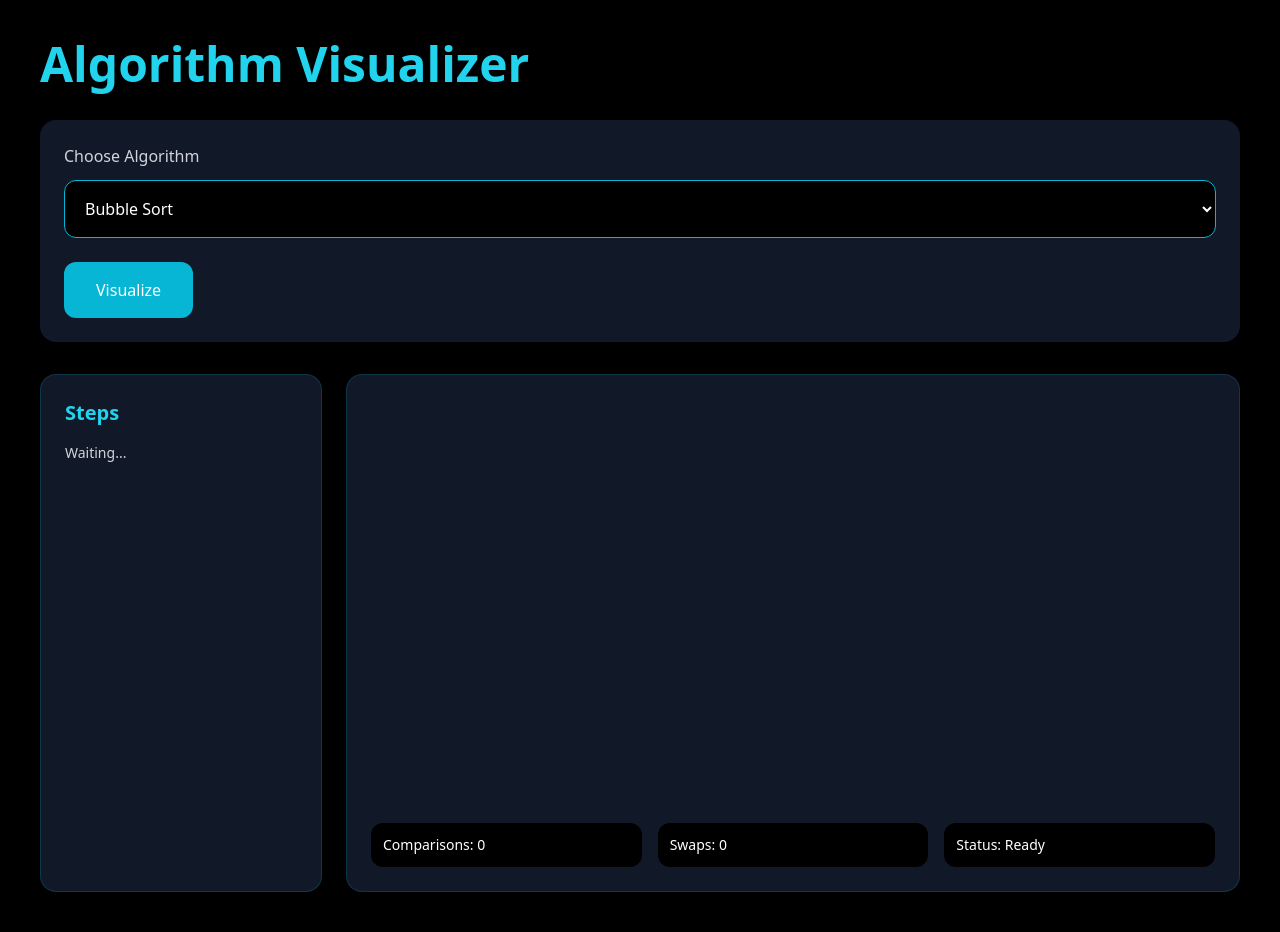
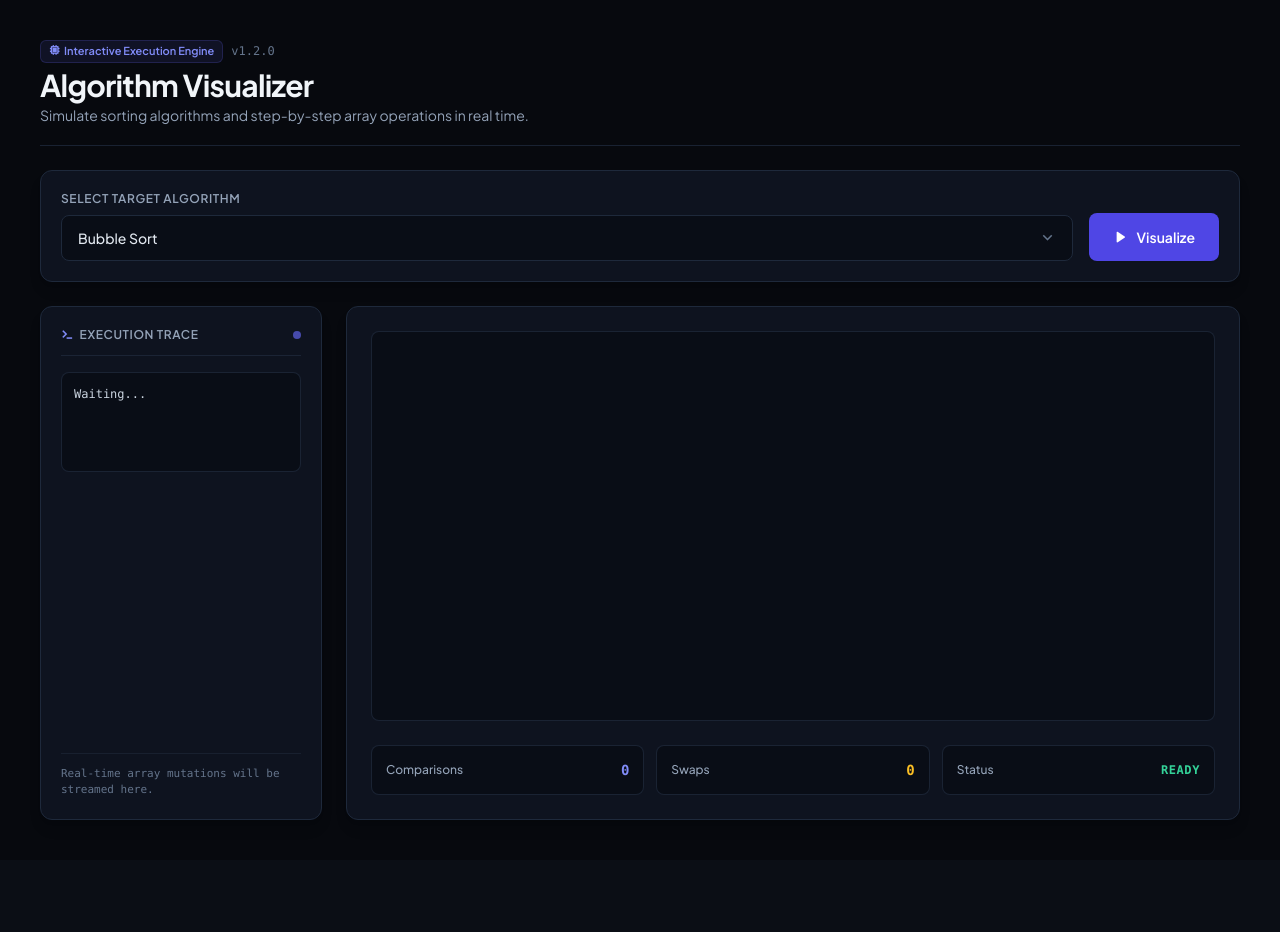
Before and after one commit to Mehedi-764/campuscoder-ai, a Django app: page /visualizer/ in a window 1280 px wide. After the commit the page ends 820 px from the top, so only its background shows below. Run offline with Django 5.2, Linux system fonts and the light colour scheme; some libraries are stand-ins or nearby versions.

Commit message:
Update visualizer.html

```diff
--- a/templates/users/visualizer.html
+++ b/templates/users/visualizer.html
@@ -1,88 +1,125 @@
 <!DOCTYPE html>
-<html>
+<html lang="en">
 
 <head>
-
   <meta charset="UTF-8">
   <meta name="viewport" content="width=device-width, initial-scale=1.0">
 
-<title>Algorithm Visualizer</title>
+  <title>Algorithm Visualizer | CampusCoder AI</title>
 
   <script src="https://cdn.tailwindcss.com"></script>
-
-<link href="https://cdn.jsdelivr.net/npm/remixicon@4.5.0/fonts/remixicon.css" rel="stylesheet"/>
+  <link href="https://cdn.jsdelivr.net/npm/remixicon@4.5.0/fonts/remixicon.css" rel="stylesheet" />
 
   {% load static %}
   <link rel="icon" type="image/x-icon" href="{% static 'images/favicon.ico' %}">
 
+  <style>
+    @import url('https://fonts.googleapis.com/css2?family=Plus+Jakarta+Sans:wght@400;500;600;700;800&family=JetBrains+Mono:wght@400;500;600&display=swap');
+    body { font-family: 'Plus Jakarta Sans', sans-serif; }
+    .font-mono { font-family: 'JetBrains Mono', monospace; }
+  </style>
 </head>
 
-<body class="bg-black text-white min-h-screen p-4 sm:p-6 lg:p-10">
+<body class="bg-[#07090e] text-slate-100 min-h-screen p-4 sm:p-6 lg:p-10 selection:bg-indigo-500 selection:text-white">
 
-<div class="max-w-7xl mx-auto">
+<div class="max-w-7xl mx-auto space-y-6">
 
-  <h1 class="text-3xl sm:text-4xl lg:text-5xl font-black text-cyan-400 mb-8">
+  <!-- Header Section -->
+  <div class="flex flex-col sm:flex-row justify-between items-start sm:items-center gap-4 border-b border-slate-800/80 pb-5">
+    <div>
+      <div class="flex items-center gap-2 mb-1">
+        <span class="inline-flex items-center px-2 py-0.5 rounded-md text-[11px] font-semibold bg-indigo-500/10 text-indigo-400 border border-indigo-500/20">
+          <i class="ri-cpu-line mr-1"></i> Interactive Execution Engine
+        </span>
+        <span class="text-xs text-slate-500 font-mono">v1.2.0</span>
+      </div>
+      <h1 class="text-2xl sm:text-3xl font-bold text-slate-100 tracking-tight">
         Algorithm Visualizer
       </h1>
+      <p class="text-xs sm:text-sm text-slate-400 mt-0.5">
+        Simulate sorting algorithms and step-by-step array operations in real time.
+      </p>
+    </div>
+  </div>
 
-  <!-- CONTROL -->
-  <div class="bg-gray-900 p-6 rounded-2xl mb-8">
-
-     <label class="text-gray-300">Choose Algorithm</label>
-
+  <!-- CONTROL PANEL -->
+  <div class="bg-[#0e131f] border border-slate-800 rounded-xl p-5 shadow-lg">
+    <div class="flex flex-col sm:flex-row items-stretch sm:items-end gap-4">
+      <div class="flex-1">
+        <label class="block text-xs font-semibold text-slate-400 uppercase tracking-wider mb-2">
+          Select Target Algorithm
+        </label>
+        <div class="relative">
           <select id="algorithm"
-        class="w-full mt-3 p-4 rounded-xl bg-black border border-cyan-500">
-
+            class="w-full px-4 py-3 bg-[#090d16] border border-slate-800 rounded-lg text-sm font-medium text-slate-200 focus:outline-none focus:border-indigo-500 focus:ring-1 focus:ring-indigo-500 transition appearance-none cursor-pointer">
             <option>Bubble Sort</option>
             <option>Selection Sort</option>
             <option>Binary Search</option>
             <option>Merge Sort</option>
-
           </select>
+          <div class="absolute right-4 top-1/2 -translate-y-1/2 pointer-events-none text-slate-500">
+            <i class="ri-arrow-down-s-line text-lg"></i>
+          </div>
+        </div>
+      </div>
 
       <button onclick="visualize()"
-        class="mt-6 bg-cyan-500 hover:bg-cyan-600 px-8 py-4 rounded-xl">
-
-        Visualize
-
+        class="bg-indigo-600 hover:bg-indigo-500 text-white font-semibold px-6 py-3 rounded-lg text-sm shadow-sm hover:shadow-indigo-500/20 active:scale-[0.98] transition duration-150 flex items-center justify-center gap-2 shrink-0">
+        <i class="ri-play-fill text-base"></i>
+        <span>Visualize</span>
       </button>
-
+    </div>
   </div>
 
-  <!-- MAIN -->
+  <!-- MAIN WORKSPACE GRID -->
   <div class="grid grid-cols-1 lg:grid-cols-4 gap-6">
 
-    <!-- STEPS -->
-    <div class="bg-gray-900 p-6 rounded-2xl border border-cyan-500/20">
+    <!-- STEPS LOG PANEL -->
+    <div class="bg-[#0e131f] border border-slate-800 rounded-xl p-5 flex flex-col justify-between shadow-lg">
+      <div>
+        <div class="flex items-center justify-between border-b border-slate-800/80 pb-3 mb-4">
+          <h2 class="text-xs font-semibold text-slate-400 uppercase tracking-wider flex items-center gap-1.5">
+            <i class="ri-terminal-line text-indigo-400"></i> Execution Trace
+          </h2>
+          <span class="w-2 h-2 rounded-full bg-indigo-500 animate-pulse"></span>
+        </div>
 
-        <h2 class="text-xl font-bold text-cyan-400 mb-4">Steps</h2>
-
-        <div id="stepInfo" class="text-sm text-gray-300">
+        <div id="stepInfo" class="text-xs text-slate-300 font-mono bg-[#090d16] border border-slate-800/80 rounded-lg p-3 min-h-[100px] leading-relaxed">
           Waiting...
         </div>
-
       </div>
 
-    <!-- VISUAL -->
-    <div class="lg:col-span-3 bg-gray-900 p-6 rounded-2xl border border-cyan-500/20">
-
-        <div id="visualArea"
-            class="h-[400px] flex items-end justify-center gap-3">
-
+      <div class="mt-4 pt-3 border-t border-slate-800/60">
+        <p class="text-[11px] text-slate-500 font-mono">Real-time array mutations will be streamed here.</p>
+      </div>
     </div>
 
-        <div class="grid grid-cols-3 gap-4 mt-6 text-sm">
+    <!-- VISUAL CANVAS & METRICS -->
+    <div class="lg:col-span-3 bg-[#0e131f] border border-slate-800 rounded-xl p-5 lg:p-6 shadow-lg flex flex-col justify-between">
 
-            <div class="bg-black p-3 rounded-xl">
-                Comparisons: <span id="comparison">0</span>
+      <!-- Visual Display Area -->
+      <div class="bg-[#090d16] border border-slate-800/80 rounded-lg p-6 mb-6">
+        <div id="visualArea"
+          class="h-[340px] flex items-end justify-center gap-3 sm:gap-4 overflow-x-auto">
+        </div>
       </div>
 
-            <div class="bg-black p-3 rounded-xl">
-                Swaps: <span id="swaps">0</span>
+      <!-- Live Counters -->
+      <div class="grid grid-cols-1 sm:grid-cols-3 gap-3 text-xs">
+
+        <div class="bg-[#090d16] border border-slate-800/80 p-3.5 rounded-lg flex items-center justify-between">
+          <span class="text-slate-400 font-medium">Comparisons</span>
+          <span id="comparison" class="font-mono font-bold text-indigo-400 text-sm">0</span>
         </div>
 
-            <div class="bg-black p-3 rounded-xl">
-                Status: <span id="status">Ready</span>
+        <div class="bg-[#090d16] border border-slate-800/80 p-3.5 rounded-lg flex items-center justify-between">
+          <span class="text-slate-400 font-medium">Swaps</span>
+          <span id="swaps" class="font-mono font-bold text-amber-400 text-sm">0</span>
+        </div>
+
+        <div class="bg-[#090d16] border border-slate-800/80 p-3.5 rounded-lg flex items-center justify-between">
+          <span class="text-slate-400 font-medium">Status</span>
+          <span id="status" class="font-mono font-bold text-emerald-400 text-xs uppercase tracking-wider">Ready</span>
         </div>
 
       </div>
@@ -93,8 +130,8 @@
 
 </div>
 
+<!-- JavaScript execution (Logic 100% Unchanged) -->
 <script>
-
 async function visualize(){
 
   let arr=[50,120,80,150,60,100,40];
@@ -116,15 +153,15 @@ async function visualize(){
     array.forEach((val,i)=>{
 
       let color = active.includes(i)
-        ? "bg-red-500 shadow-red-500/70"
-        : "bg-cyan-400";
+        ? "bg-rose-500 shadow-[0_0_12px_rgba(244,63,94,0.4)]"
+        : "bg-indigo-500";
 
       let div=document.createElement("div");
-      div.className="flex flex-col items-center";
+      div.className="flex flex-col items-center group";
 
       div.innerHTML=`
-        <div class="text-xs text-cyan-300 mb-2">${val}</div>
-        <div class="${color} w-10 rounded-t-lg transition-all"
+        <div class="text-[11px] font-mono text-slate-400 mb-2">${val}</div>
+        <div class="${color} w-8 sm:w-10 rounded-t-md transition-all duration-200"
         style="height:${val*2}px"></div>
       `;
 
@@ -147,7 +184,7 @@ async function visualize(){
       renderBars(arr,[j,j+1]);
 
       document.getElementById("stepInfo").innerHTML=
-        `Comparing ${arr[j]} and ${arr[j+1]}`;
+        `Comparing <span class="text-rose-400 font-bold">${arr[j]}</span> and <span class="text-rose-400 font-bold">${arr[j+1]}</span>`;
 
       await sleep(800);
 
@@ -177,7 +214,6 @@ async function visualize(){
   document.getElementById("status").innerText="Completed";
 
 }
-
 </script>
 
 </body>
```
Lines whose indentation alone changed are shown as unchanged.
